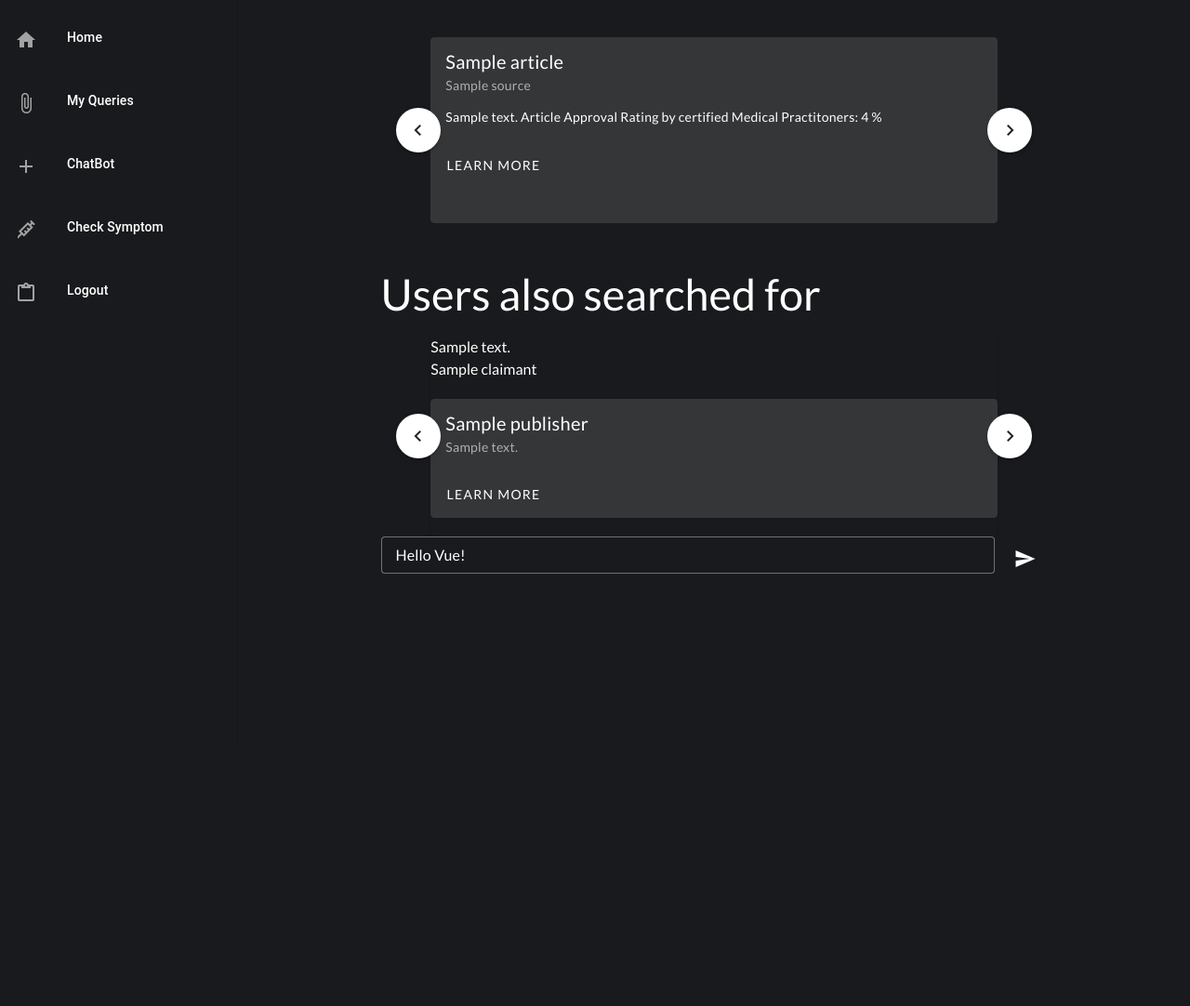
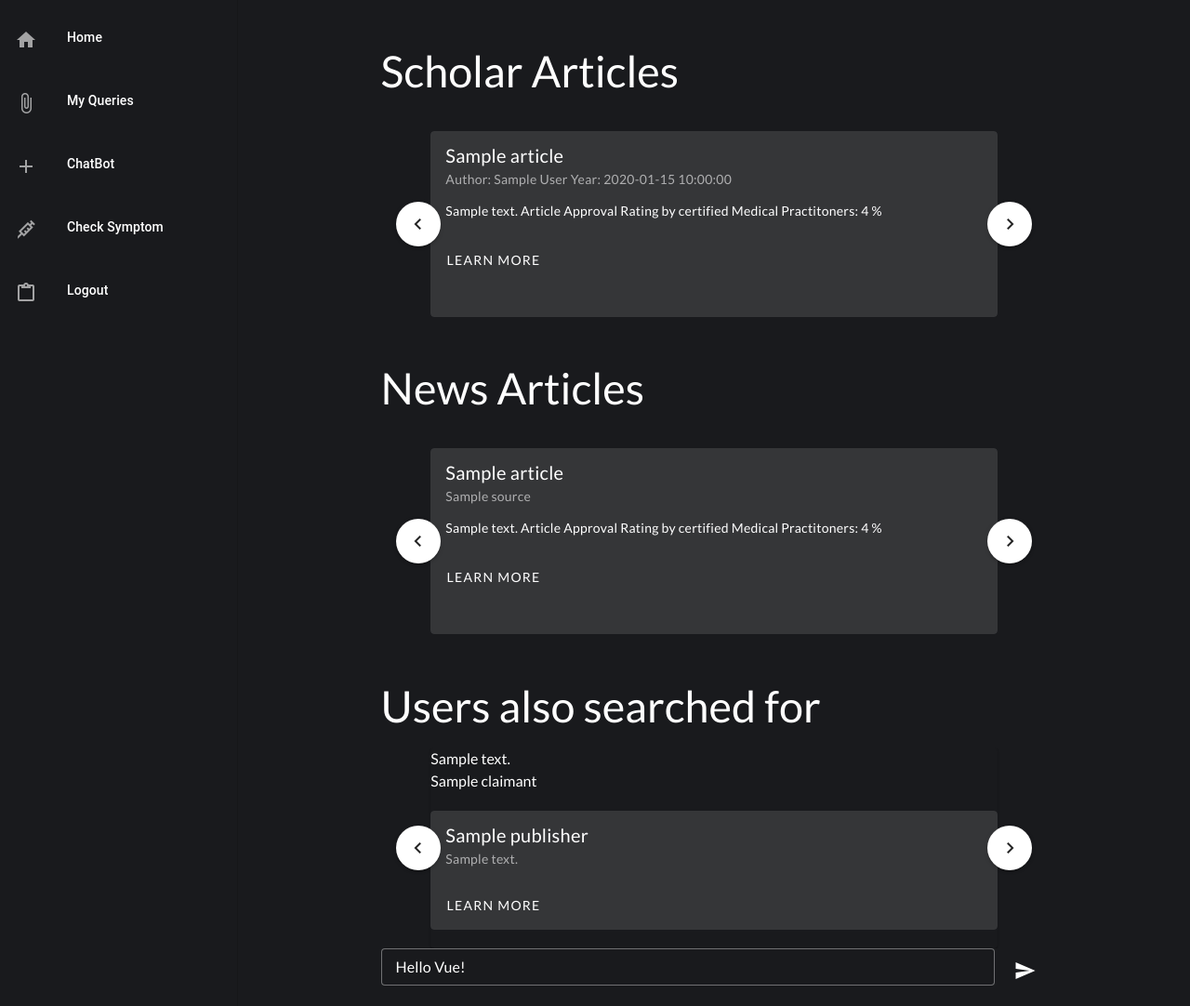
Before and after one commit to Homerism/Medi-Truth, a Flask app: template App/templates/profile.html in a window 1280 px wide. Shown: the whole page at 93% size. Before the commit the page ends 617 px from the top, so only its background shows below. Run offline with Flask 2, Linux system fonts and the light colour scheme; the template is opened without the code that fills it: most values are stand-ins (such as "Sample title", 1, 10 or a date in 2020); parts of the project's set-up code (start-up, migrations or seed data) failed here and were passed over; some libraries are stand-ins or nearby versions.

Commit message:
Scholar Article update 1.0

```diff
--- a/App/templates/profile.html
+++ b/App/templates/profile.html
@@ -43,9 +43,40 @@
   </v-sheet>
   {% endif %} {% endwith %}
 
+  <!-- If no article was submitted Display -->
+{% if not scholar %} {% else %}
+<h3 class="text-left">Scholar Articles</h3>
+<!-- Display Articles if claim was submitted-->
+<v-window v-model="window" show-arrows continuous>
+  {% for article in scholar %}
+  <v-window-item v-for="(n, index)" :key="index">
+    <v-card flat class="d=flex justify-center" color="transparent">
+      <v-card
+        width="85%"
+        height="200px"
+        class="text-left my-5 mx-auto"
+        variant="tonal"
+        flat
+        width="block"
+        title="{{article.title}}"
+        subtitle="Author: {{article.author}} Year: {{article.publishedAt}}"
+        text="{{article.content}}
+        {% set title = str(article.title) %} {% set id = get_article_id(title) %}
+          Article Approval Rating by certified Medical Practitoners: {{ calculate_rating(id) }} %"
+      >
+        <v-card-actions>
+          <v-btn variant="text" href="{{article.url}}"> Learn More </v-btn>
+        </v-card-actions></v-card
+      >
+    </v-card>
+  </v-window-item>
+  {% endfor %} {% endif %}
+</v-window>
+
  <!-- If no article was submitted Display -->
   {% if not news %} {% else %}
   <!-- Display Articles if claim was submitted-->
+  <h3 class="text-left">News Articles</h3>
   <v-window v-model="window" show-arrows continuous>
     {% for article in news %}
     <v-window-item v-for="(n, index)" :key="index">
```
Also changed, not shown: App/views/query.py (+5 -2 lines).
